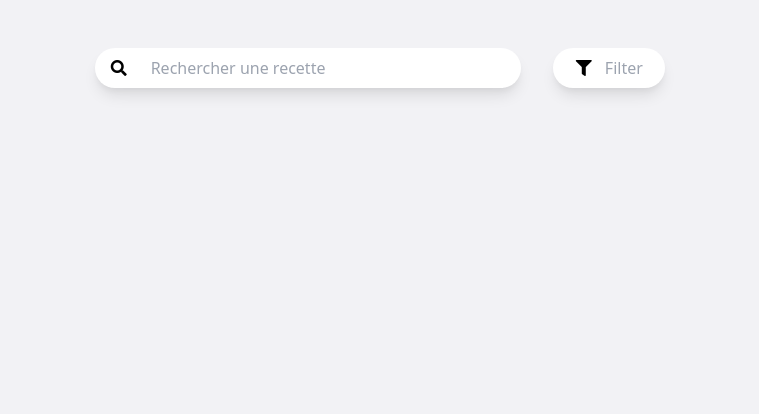
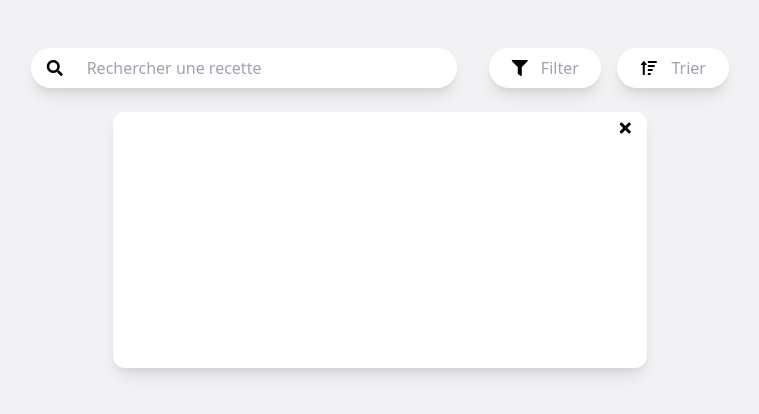
Before and after one commit to ByJfMarie/UnePetiteFaim, a Vue app: page / in a window 1280 px wide. Both pictures are taken after a click on the button "Filter". Shown: the top 414 px of the page, without its empty margins (260-1019 px from the left). Built offline with nearby package versions, Linux system fonts and the light colour scheme.

Commit message:
Add filter

```diff
--- a/src/App.vue
+++ b/src/App.vue
@@ -1,15 +1,28 @@
 
 <template>
-  <div class="page w-full flex justify-center mt-12 items-center">
+  <div class="page w-full flex sm:flex-row flex-col justify-center mt-12 items-center">
 
-    <div class="searchBar bg-white w-1/3 py-2 px-4 rounded-full  shadow-lg mr-4">
+    <div class="searchBar bg-white w-5/6 sm:w-2/3 md:w-1/3 py-2 px-4 rounded-full  shadow-lg mr-4">
       <i class="fas fa-search mr-6"></i>
-      <input type="text" placeholder="Rechercher une recette" class="focus:outline-none w-5/6" @keyup.enter="search" v-model="searchText" >
+      <input type="text" placeholder="Rechercher une recette" class="focus:outline-none w-4/6 sm:w-5/6" @keyup.enter="search" v-model="searchText" >
     </div>
-    <button class="filterBar bg-white w-28 py-2 px-4 rounded-full  shadow-lg flex justify-around items-center ml-4">
+    <div class="boutons sm:mt-0 mt-4 ml-4 flex">
+    <button class="filterBar bg-white w-28 py-2 px-4 rounded-full  shadow-lg flex justify-around items-center " v-on:click="openFilterPage">
       <i class="fas fa-filter"></i>
       <h1 class="focus:outline-none text-gray-400">Filter</h1>
     </button>
+    <button class="trieBar bg-white w-28 py-2 px-4 rounded-full  shadow-lg flex justify-around items-center ml-4">
+      <i class="fas fa-sort-amount-up"></i>
+      <h1 class="focus:outline-none text-gray-400">Trier</h1>
+    </button>
+
+    </div>
+  </div>
+
+  <div class="filtreBlock w-full flex justify-center mt-6" v-if="FilterPage">
+    <div class="filterPage bg-white h-64 w-5/12 rounded-xl shadow-lg relative">
+      <button v-on:click="closeFilterPage"><i class="fas fa-times absolute top-2 right-4"></i></button>
+    </div>
   </div>
   <!-- <img alt="Vue logo" src="./assets/logo.png" /> -->
   <div class="w-full flex justify-center mt-16">
@@ -37,9 +50,17 @@ export default {
     return {
       searchText: "",
       results: null,
+      FilterPage: false,
     }
   },
   methods: {
+    openFilterPage() {
+      this.FilterPage = true,
+      console.log(this.FilterPage);
+    },
+    closeFilterPage() {
+      this.FilterPage = false
+    },
     search() {
       axios.get('https://www.thecocktaildb.com/api/json/v2/9973533/search.php?s=' + this.searchText)
       .then(response =>{
```
